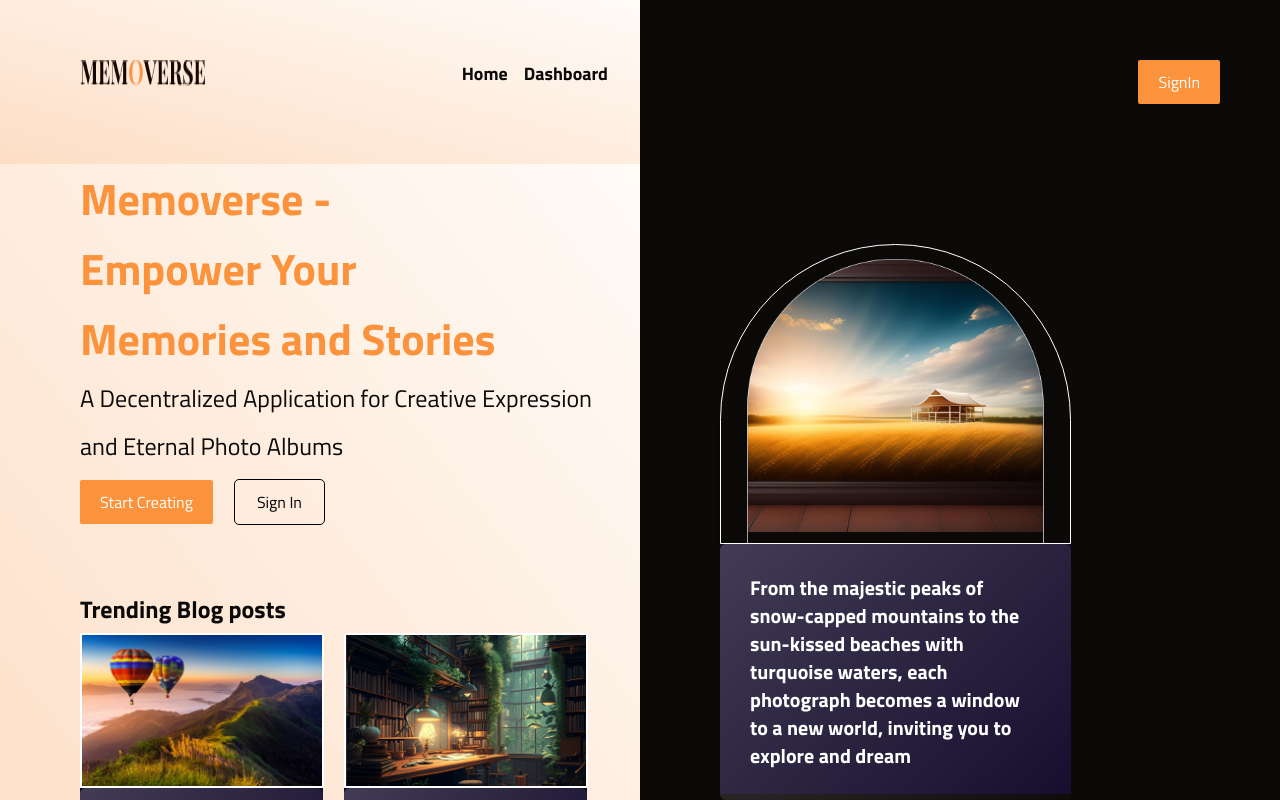
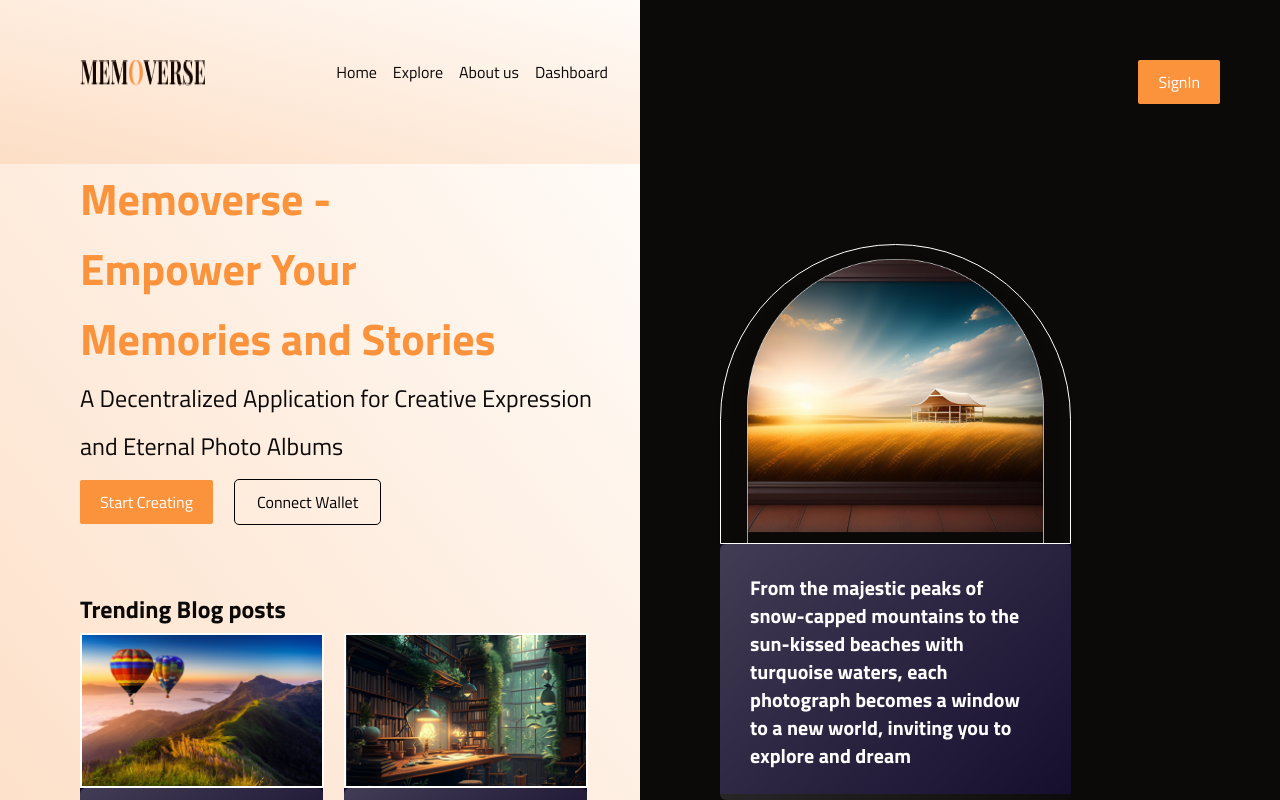
Before and after one commit to pheobeayo/memoverse, a React (Vite) app in the folder MEMOVERSE/: page / in a window 1280 px wide. Built offline with nearby package versions, Linux system fonts and the light colour scheme.

Commit message:
refractor
refactoring the home page

```diff
--- a/MEMOVERSE/src/Component/element/Header/index.jsx
+++ b/MEMOVERSE/src/Component/element/Header/index.jsx
@@ -25,14 +25,24 @@ export default function Header() {
                 src="src/assets/images/MEMOVERSE (2).png"
               />
 
-              <div className="hidden sm:flex  text-stone-950 text-lg font-semibold  space-x-4">
+              <div className="hidden sm:flex  text-stone-950 text-semibold font-medium  space-x-4">
                 <Link to="/">
                   <button className="">Home</button>
+                </Link>
+
+                <Link to="/explore">
+                  <button>Explore</button>
+                </Link>
+
+                <Link to="/about-us">
+                  <button>About us</button>
                 </Link>
 
                 <Link to="/dashboard">
                   <button>Dashboard</button>
                 </Link>
+
+
               </div>
 
               <div className="md:hidden mb-4 ">
--- a/MEMOVERSE/src/Pages/Home.jsx
+++ b/MEMOVERSE/src/Pages/Home.jsx
@@ -43,7 +43,7 @@ export default function Home() {
 
                 <Link to="/SignIn">
                   <button className="outline outline-offset-2 outline-1 px-5 py-2 rounded-sm">
-                    Sign In
+                    Connect Wallet
                   </button>
                 </Link>
               </div>
@@ -222,12 +222,12 @@ export default function Home() {
               <div>
                 <div className=" w-80 h-px border border-white"></div>
                 <h3 className="text-white text-2xl font-bold leading-loose pt-[40px]">
-                  Rewarding Creativity
+                  Unleash Your Creativity
                 </h3>
                 <p className="text-white text-xl font-normal leading-7">
-                  Earn tokens for your <br />
-                  contributions and engagement <br />
-                  on the platform.
+                  Write, create, share and secure <br />
+                  those memories forever on the <br />
+                  blockchain.
                 </p>
               </div>
             </div>
@@ -270,8 +270,10 @@ export default function Home() {
 
         {/* Fourth section */}
         <div className="bg-stone-950">
-          <div className="container mx-auto px-8
-           sm:px-[80px] pb-[100px]">
+          <div
+            className="container mx-auto px-8
+           sm:px-[80px] pb-[100px]"
+          >
             <h2 className="text-white text-3xl pb-[30px] font-bold leading-10">
               Key features of Memoverse
             </h2>
```
Lines whose indentation alone changed are shown as unchanged.
